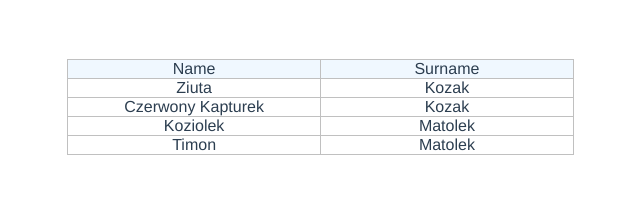
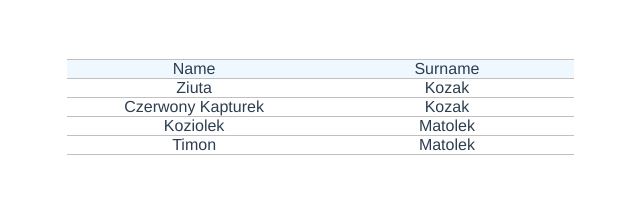
Before and after one commit to upsidelab/vue-tree-table, a Vue app: page / in a window 1280 px wide. Shown: the top 205 px of the page, without its empty margins (319-959 px from the left). Built offline with nearby package versions, Linux system fonts and the light colour scheme.

Commit message:
change cells default styles

```diff
--- a/src/components/TreeColumnHeader.vue
+++ b/src/components/TreeColumnHeader.vue
@@ -22,6 +22,8 @@
     flex-grow: 1;
     flex-basis: 0;
     border: solid 0.5px silver;
+    border-left: none;
+    border-right: none;
     box-sizing: border-box;
     margin-top: -1px;
     margin-left: -1px;
--- a/src/components/TreeLeaf.vue
+++ b/src/components/TreeLeaf.vue
@@ -37,6 +37,8 @@
     flex-grow: 1;
     flex-basis: 0;
     border: solid 0.5px silver;
+    border-left: none;
+    border-right: none;
     box-sizing: border-box;
     margin-top: -1px;
     margin-left: -1px;
--- a/src/components/TreeNode.vue
+++ b/src/components/TreeNode.vue
@@ -61,6 +61,8 @@
     flex-grow: 1;
     flex-basis: 0;
     border: solid 0.5px silver;
+    border-left: none;
+    border-right: none;
     box-sizing: border-box;
     margin-top: -1px;
     margin-left: -1px;
```
